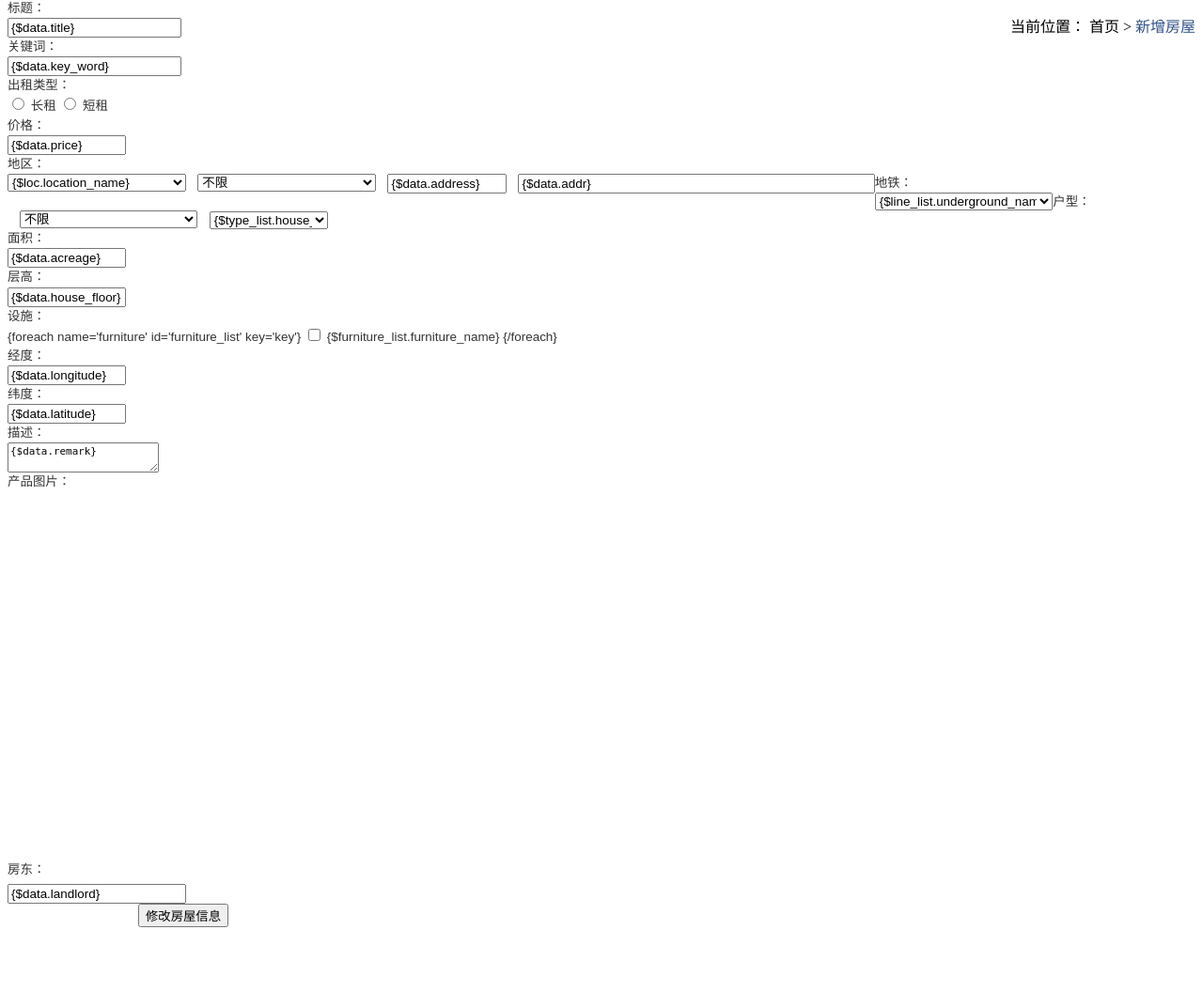
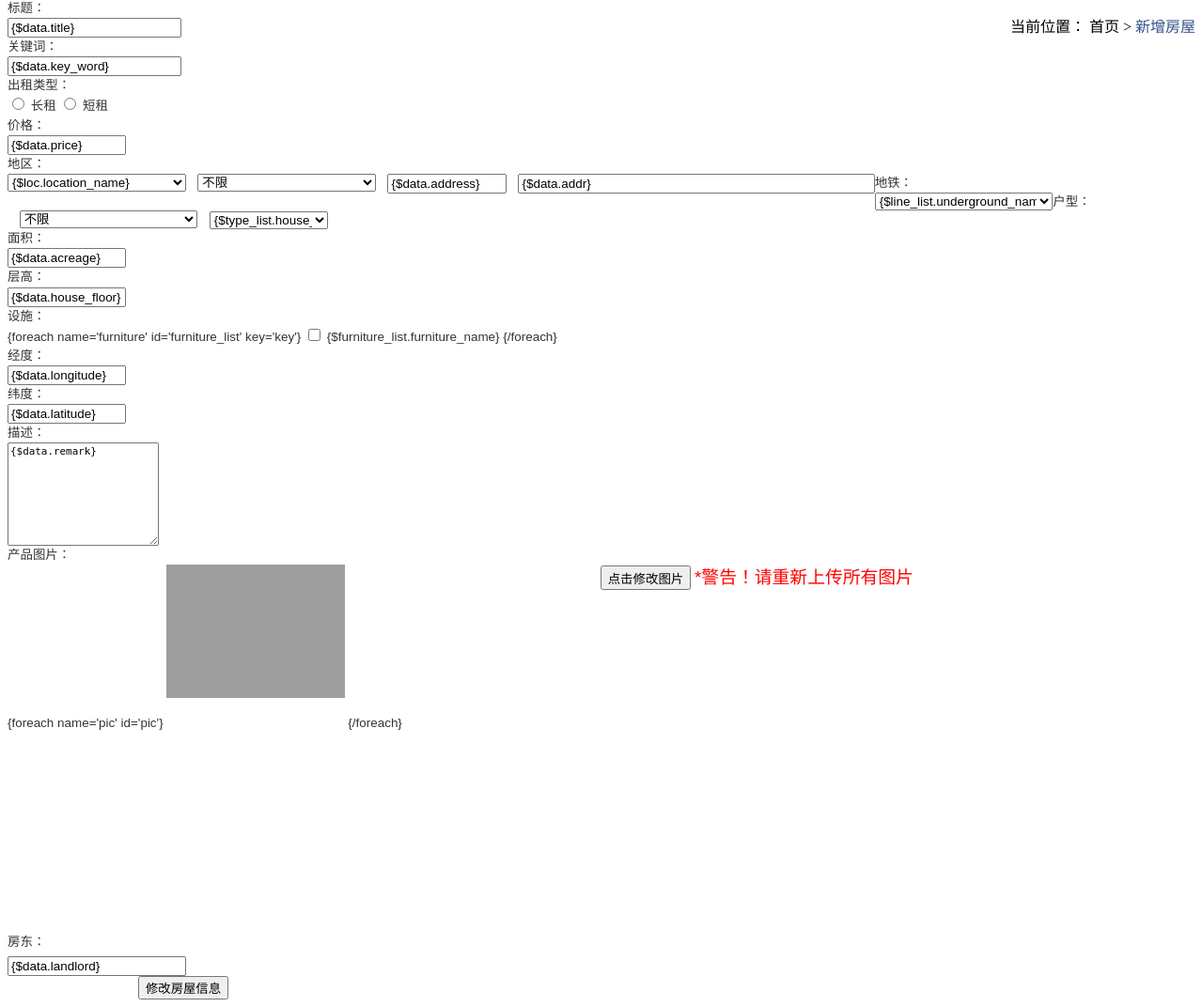
Before and after one commit to larkin2296/runju_mobile, a PHP site: the page made by apps/index/view/backstage/house_detail.html in a window 1280 px wide. Shown: the part 199-1271 px from the top of the page at 94% size. Before the commit the page ends 1186 px from the top, so only its background shows below. Run offline with PHP 8.4, Linux system fonts and the light colour scheme; the template is opened without the code that fills it, so the values that code supplies are empty; some libraries are stand-ins or nearby versions; grey boxes are pictures that could not be loaded.

Commit message:
no message

```diff
--- a/apps/index/view/backstage/house_detail.html
+++ b/apps/index/view/backstage/house_detail.html
@@ -2,6 +2,11 @@
 {include file='backstage/index'}
 <head>
 <link rel="stylesheet" href="../../../public/static/css/zyupload-1.0.0.min.css " type="text/css">
+    <style>
+        #zyupload{
+            display: none;
+        }
+    </style>
 </head>
 <body>
 
@@ -158,15 +163,22 @@
         <div class="am-form-group am-cf">
           <div class="zuo">描述：</div>
           <div class="you">
-            <textarea class="" rows="2" id="remark" name='remarks'>{$data.remark}</textarea>
+            <textarea class=""  id="remark" name='remarks' style="height: 10em;">{$data.remark}</textarea>
           </div>
         </div>
 
-        <div class="am-form-group am-cf">
+        <div class="am-form-group am-cf show">
           <div class="zuo">产品图片：</div>
           <div class="you" style="height: 50%;">
-          	<div id="zyupload" style='float:left;' class="zyupload"></div>
-          	<input type='hidden' name='pic_addr' id='pic_addr' value=''  />
+          	<div id="show_pic" style='float:left;' class="zyupload">
+                {foreach name='pic' id='pic'}
+                <img src="__pic__/uploads/{$pic}" style="width:30%;margin-bottom:5%;"/>
+                {/foreach}
+            </div>
+              <div id="zyupload" style='float:left;' class="zyupload"></div>
+              <input type='hidden' name='pic_addr' id='pic_addr' value=''  />
+              <input type="button" class="reupload_pic" value="点击修改图片" />
+              <span style="font-size: 140%;color:red;">*警告！请重新上传所有图片</span>
           </div>
         </div>
 
@@ -192,6 +204,47 @@
 </body>
 </html>
 <script type='text/javascript'>
+    var pic_arr = new Array();
+    $(function(){
+        $('#pic_addr').val('');
+        // 初始化插件
+        $("#zyupload").zyUpload({
+            width            :   "100%",                 // 宽度
+            height					 :   "auto",
+            itemWidth        :   "140px",                 // 文件项的宽度
+            itemHeight       :   "115px",                 // 文件项的高度
+            url              :   "./up",              // 上传文件的路径
+            fileType         :   ["jpg","png"],// 上传文件的类型
+            fileSize         :   51200000,                // 上传文件的大小
+            multiple         :   true,                    // 是否可以多个文件上传
+            dragDrop         :   false,                   // 是否可以拖动上传文件
+            tailor           :   false,                   // 是否可以裁剪图片
+            del              :   true,                    // 是否可以删除文件
+            finishDel        :   false,  				  // 是否在上传文件完成后删除预览
+            /* 外部获得的回调接口 */
+            onSelect: function(selectFiles, allFiles){    // 选择文件的回调方法  selectFile:当前选中的文件  allFiles:还没上传的全部文件
+                console.info("当前选择了以下文件：");
+                console.info(selectFiles);
+            },
+            onDelete: function(file, files){              // 删除一个文件的回调方法 file:当前删除的文件  files:删除之后的文件
+                console.info("当前删除了此文件：");
+                console.info(file.name);
+            },
+            onSuccess: function(file, response){ // 文件上传成功的回调方法
+                pic_arr.push(file.name);
+                $('#pic_addr').val(pic_arr);
+            },
+            onFailure: function(file, response){          // 文件上传失败的回调方法
+                console.info("此文件上传失败：");
+                console.info(response);
+            },
+            onComplete: function(response){           	  // 上传完成的回调方法
+                console.info("文件上传完成");
+                console.info(response);
+            }
+        });
+
+    });
 $('#district').change(function(){
 		$.ajax({
                 type: "POST",
@@ -224,4 +277,8 @@
                 }
            });
 	})
+    $('.reupload_pic').click(function(){
+        $('#show_pic').css('display','none');
+        $('#zyupload').css('display','block');
+    })
 </script>
--- a/apps/index/view/detail/index.html
+++ b/apps/index/view/detail/index.html
@@ -96,7 +96,8 @@
 						<td>朝向：{$house.underground}</td>
 					</tr>
 					<tr>
-						<td>楼层</td>
+						<td>楼层：{$house.house_floor}</td>
+						<td>小区：{$house.address}</td>
 					</tr>
 				</table>
 				<div id='detail_detail_allocation'>
```
Also changed, not shown: apps/index/controller/Backstage.php (+9 -2 lines), apps/index/view/backstage/add.html (+11 -1 lines), public/static/css/detail.css (+5 -4 lines).
